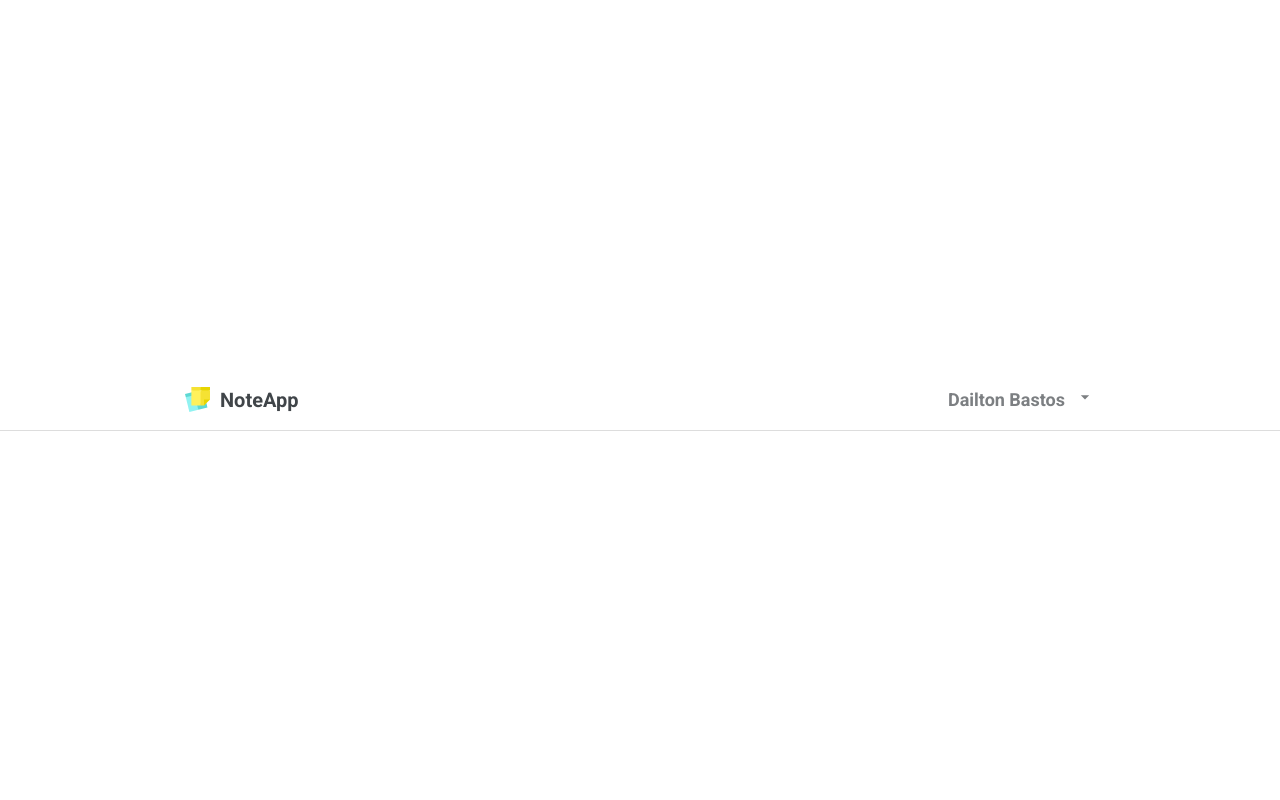
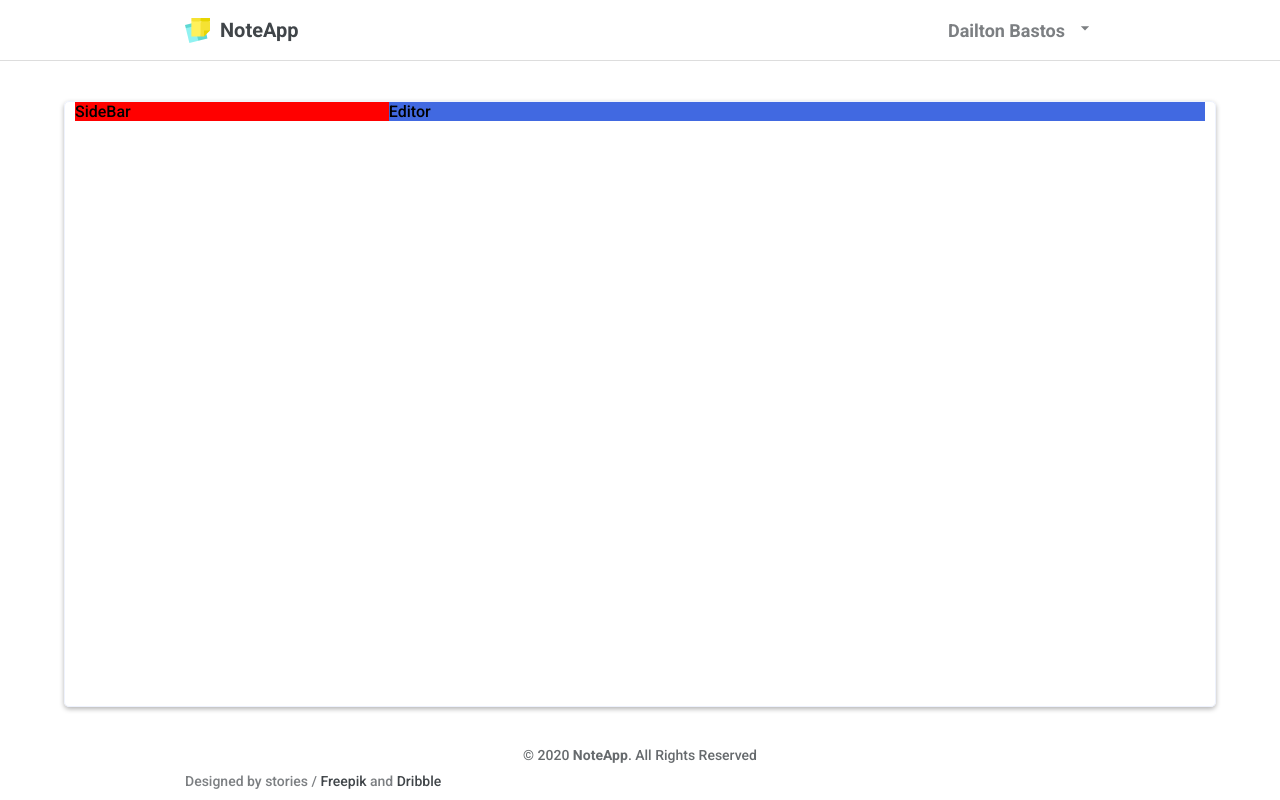
Before and after one commit to Dailton-Bastos/app-notes-web, a React (Create React App) app: page /dashboard in a window 1280 px wide. Built offline with nearby package versions, Linux system fonts and the light colour scheme; sample sign-in values are in the browser's storage.

Commit message:
chore: add notes container

```diff
--- a/src/assets/styles/global.css
+++ b/src/assets/styles/global.css
@@ -7,7 +7,7 @@
   --color-title-in-primary-light: #eef2fd;
   --color-text-title: #404549;
   --color-text-base: #7c7f82;
-  --color-input-background: #f8f8fc;
+  --color-notes-background: #f8f8fc;
   --color-success: #2ecc71;
   --color-error: #e74c3c;
 }
--- /dev/null
+++ b/src/components/Notes/index.js
@@ -0,0 +1,16 @@
+import React from 'react'
+import './styles.css'
+
+function Notes() {
+  return (
+    <main className="notes-container">
+      <div className="notes-content">
+        <section className="notes-sidebar">SideBar</section>
+
+        <section className="notes-editor">Editor</section>
+      </div>
+    </main>
+  )
+}
+
+export default Notes
--- /dev/null
+++ b/src/components/Notes/styles.css
@@ -0,0 +1,24 @@
+.notes-container {
+  max-width: 90vw;
+  width: 100%;
+  height: calc(100vh - 110px);
+  margin: 4rem 0;
+  padding: 0 1rem;
+  border: 1px solid var(--color-title-in-primary-light);
+  border-radius: 5px;
+  box-shadow: 0 2px 5px rgba(0, 0, 0, 0.3);
+}
+
+.notes-content {
+  display: flex;
+}
+
+.notes-content .notes-sidebar {
+  background-color: red;
+  flex-grow: 1;
+}
+
+.notes-content .notes-editor {
+  flex-grow: 3;
+  background-color: royalblue;
+}
--- a/src/pages/Dashboard/index.js
+++ b/src/pages/Dashboard/index.js
@@ -1,10 +1,14 @@
 import React from 'react'
 import Header from './Header'
+import Notes from '../../components/Notes'
+import Footer from '../../components/PageFooter'
 
 function Dashboard() {
   return (
     <>
       <Header />
+      <Notes />
+      <Footer />
     </>
   )
 }
```
